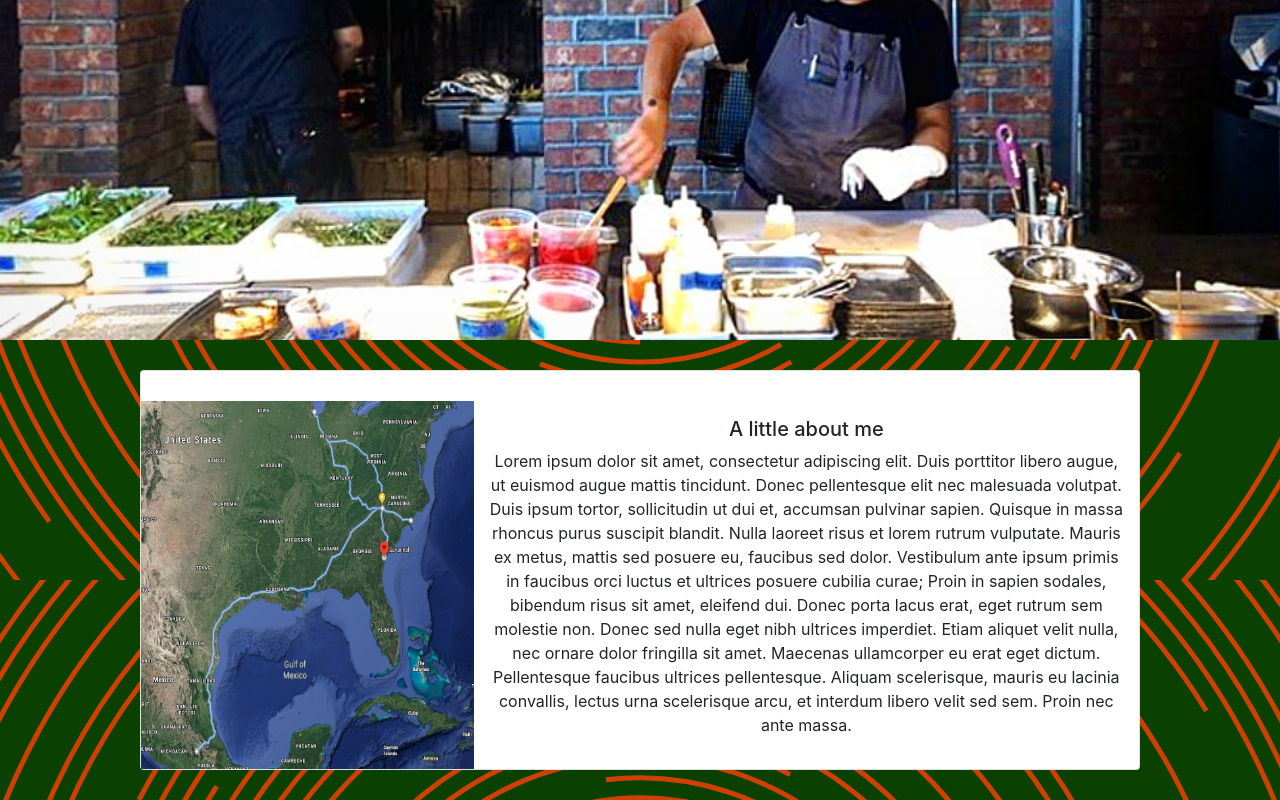
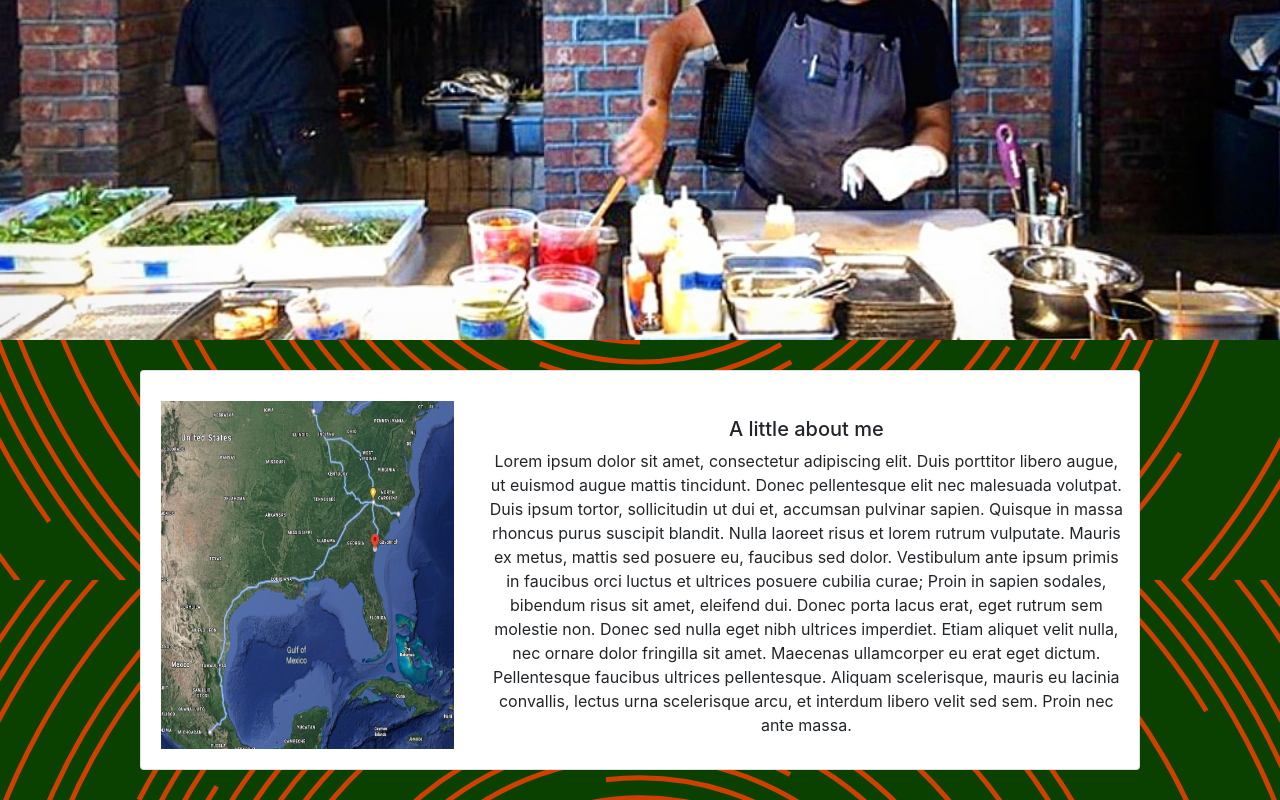
Before and after one commit to cag-martinez/brian_culinary_page, a React (Create React App) app: page / in a window 1280 px wide. Shown: the part 380-1180 px from the top of the page. Built offline with nearby package versions, Linux system fonts and the light colour scheme.

Commit message:
Styled the about me map image

```diff
--- a/src/components/about/AboutMe.js
+++ b/src/components/about/AboutMe.js
@@ -1,28 +1,59 @@
 import React from "react";
-import "./about.css"
+import "./about.css";
 import Map from "../../assets/images/map.png";
 
-function AboutMe (){
-    return(
+function AboutMe() {
+  return (
     <div>
-            <div className="container" style={{justifyContent: "center", display: "flex"}}>
-        <div className="card mb-8" style={{maxWidth: "1000px", margin: "10px", justifyContent: "center", display: "flex"}}>
+      <div
+        className="container"
+        style={{ justifyContent: "center", display: "flex" }}
+      >
+        <div
+          className="card mb-8"
+          style={{
+            maxWidth: "1000px",
+            margin: "10px",
+            justifyContent: "center",
+            display: "flex",
+          }}
+        >
           <div className="row g-0">
             <div className="col-md-4">
-                    <img src={Map} alt="" style={{width: "100%", height: "100%", display: "flex"}}></img>
+              <img
+                src={Map}
+                alt=""
+                style={{ width: "100%", height: "100%", display: "flex", paddingRight: "20px", paddingLeft: "20px", paddingBottom: "20px" }}
+              ></img>
             </div>
             <div className="col-md-8">
               <div className="card-body">
                 <h5> A little about me</h5>
-                        <p>Lorem ipsum dolor sit amet, consectetur adipiscing elit. Duis porttitor libero augue, ut euismod augue mattis tincidunt. Donec pellentesque elit nec malesuada volutpat. Duis ipsum tortor, sollicitudin ut dui et, accumsan pulvinar sapien. Quisque in massa rhoncus purus suscipit blandit. Nulla laoreet risus et lorem rutrum vulputate. Mauris ex metus, mattis sed posuere eu, faucibus sed dolor. Vestibulum ante ipsum primis in faucibus orci luctus et ultrices posuere cubilia curae; Proin in sapien sodales, bibendum risus sit amet, eleifend dui. Donec porta lacus erat, eget rutrum sem molestie non. Donec sed nulla eget nibh ultrices imperdiet. Etiam aliquet velit nulla, nec ornare dolor fringilla sit amet. Maecenas ullamcorper eu erat eget dictum. Pellentesque faucibus ultrices pellentesque. Aliquam scelerisque, mauris eu lacinia convallis, lectus urna scelerisque arcu, et interdum libero velit sed sem. Proin nec ante massa.</p>
+                <p>
+                  Lorem ipsum dolor sit amet, consectetur adipiscing elit. Duis
+                  porttitor libero augue, ut euismod augue mattis tincidunt.
+                  Donec pellentesque elit nec malesuada volutpat. Duis ipsum
+                  tortor, sollicitudin ut dui et, accumsan pulvinar sapien.
+                  Quisque in massa rhoncus purus suscipit blandit. Nulla laoreet
+                  risus et lorem rutrum vulputate. Mauris ex metus, mattis sed
+                  posuere eu, faucibus sed dolor. Vestibulum ante ipsum primis
+                  in faucibus orci luctus et ultrices posuere cubilia curae;
+                  Proin in sapien sodales, bibendum risus sit amet, eleifend
+                  dui. Donec porta lacus erat, eget rutrum sem molestie non.
+                  Donec sed nulla eget nibh ultrices imperdiet. Etiam aliquet
+                  velit nulla, nec ornare dolor fringilla sit amet. Maecenas
+                  ullamcorper eu erat eget dictum. Pellentesque faucibus
+                  ultrices pellentesque. Aliquam scelerisque, mauris eu lacinia
+                  convallis, lectus urna scelerisque arcu, et interdum libero
+                  velit sed sem. Proin nec ante massa.
+                </p>
               </div>
             </div>
           </div>
         </div>
       </div>
     </div>
-    )
-
+  );
 }
 
-export default AboutMe
+export default AboutMe;
```
Lines whose indentation alone changed are shown as unchanged.
